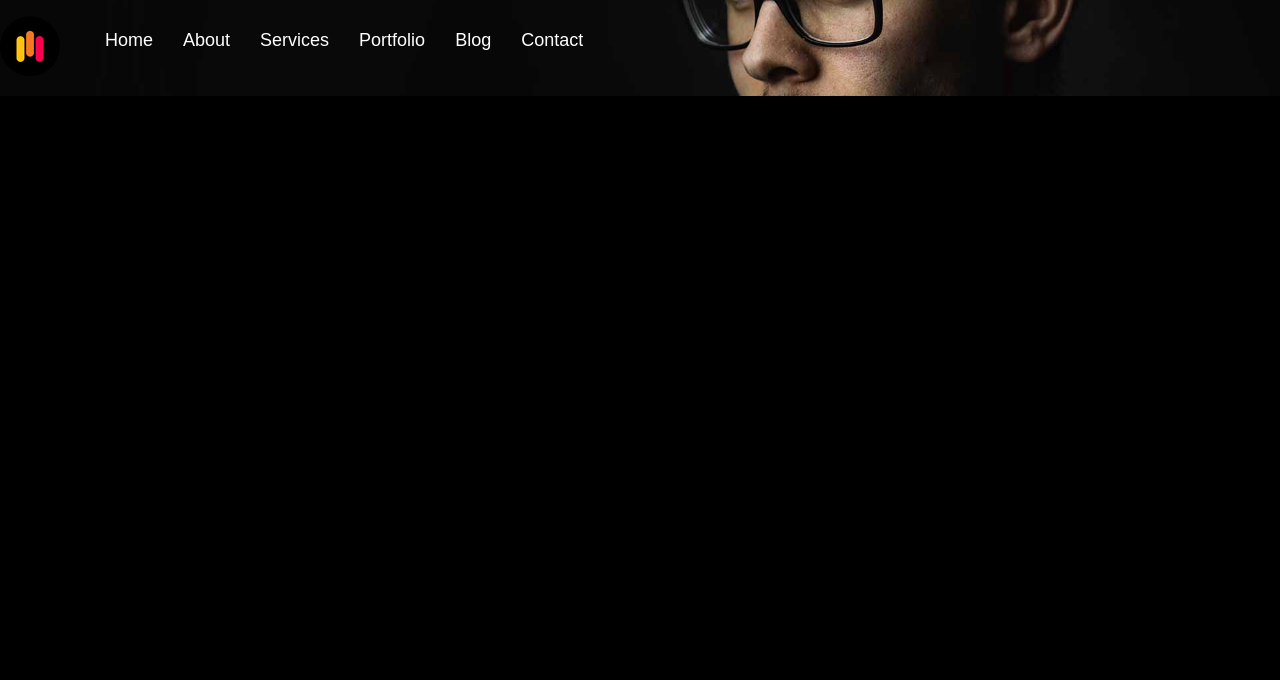
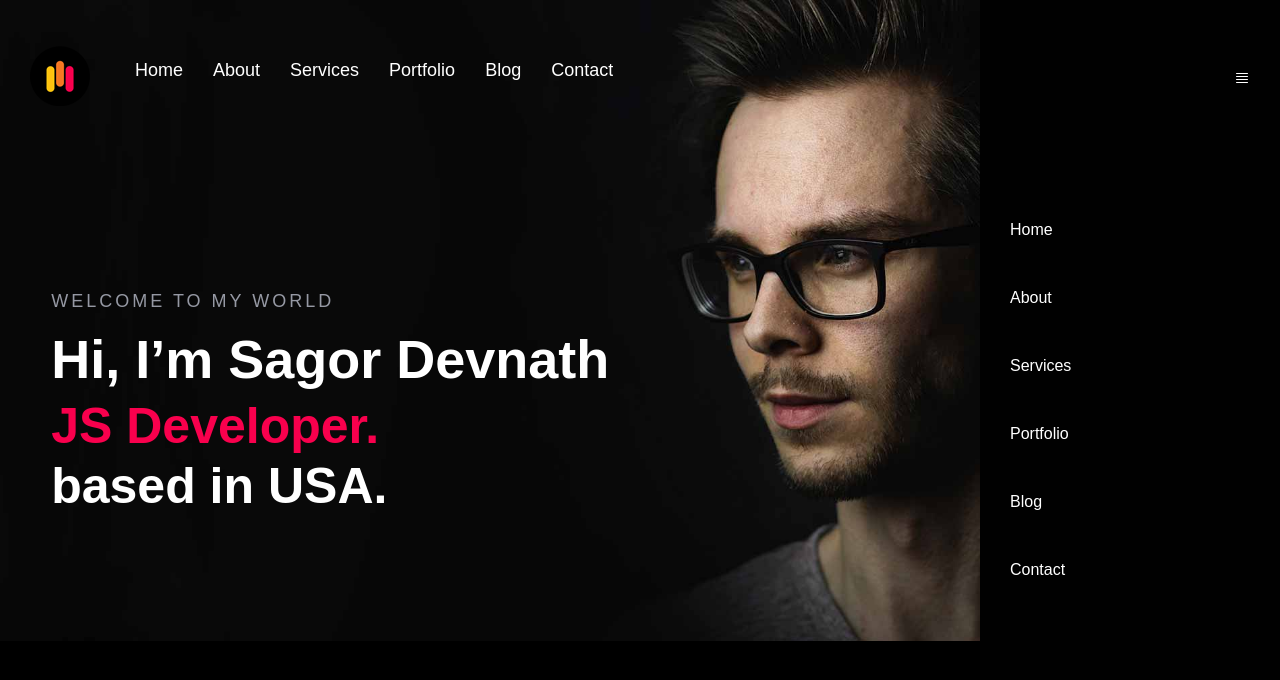
Before and after one commit to sagordevnath/sagor-portfolio, a React (Create React App) app: page / in a window 1280 px wide. Shown: the top 680 px of the page. Built offline with nearby package versions, Linux system fonts and the light colour scheme.

Commit message:
home section create

```diff
--- a/src/Home.css
+++ b/src/Home.css
@@ -1,13 +1,100 @@
-.home__bg {
+.home__bg{
     background-image: url(./Assets/images/bg.jpg);
-    background-color: black;
+    background-color: #010101;
+    background-position: 50%;
+    background-repeat: no-repeat;
     background-size: cover;
-    background-repeat: no-repeat;
-    background-position: 50%;
-
 }
-
-li.nav__item{
+li.nav__items{
     font-size: 18px;
     padding-bottom: 15px;
 }
+.home__content{
+    padding: 125px 0px;
+}
+h1.home__text{
+    font-size: 18px;
+    font-weight: 400;
+    letter-spacing: 3px;
+    color: rgba(198,201,216,.75)!important;
+}
+h2.home__text{
+    font-size: 54px;
+    line-height: 54px;
+    font-weight: 800;
+    font-family: Montserrat,sans-serif;
+}
+h3.home__text{
+    font-size: 50px;
+    font-weight: 800;
+    font-family: Montserrat,sans-serif;
+    line-height: 40px;
+}
+h4.home__text{
+    font-size: 50px;
+    font-weight: 800;
+    line-height: 40px;
+    font-family: Montserrat,sans-serif;
+
+}
+.header{
+    transition: .4s all ease;
+}
+.header.active{
+    position: fixed;
+    z-index: 1000;
+    width: 100%;
+    padding: 0px 30px;
+    background-color: #191919;
+}
+.toggle__menu {
+    display: flex;
+    justify-content: flex-end;
+    float: right;
+    z-index: 1000;
+    width: 100%;
+}
+ul.sidebar.d__flex {
+    flex-wrap: wrap;
+    height: 100%;
+    position: fixed;
+    right: 0%;
+    background: #010101;
+    justify-content: center;
+    width: 300px;
+    top: 0%;
+    flex-direction: column;
+}
+li.sideNavbar{
+    padding: 25px 30px;
+}
+/* RESPONSIVE */
+@media only screen and (max-width: 768px){
+ .header{
+     justify-content: space-between;
+ }
+ .navigation.pxy__30 {
+        display: none;
+    }
+h2.white.pz__10 {
+    font-size: 50px!important;
+}
+svg.bi.bi-justify.white.pointer {
+    width: 30px;
+    height: 30px;
+}
+}
+@media only screen and (max-width: 425px){
+    h2.home__text.pz__10{
+    font-size: 32px;
+}
+h3.sweet.pz__10 {
+    font-size: 40px;
+}
+h1.home__text {
+    font-size: 14px;
+}
+h4.home__text {
+    font-size: 45px;
+}
+}
--- a/src/Home.js
+++ b/src/Home.js
@@ -1,29 +1,100 @@
-import React from 'react'
-import logo from './Assets/images/logo.png';
-import './Home.css'
+import React, {useState} from "react";
+import "./Home.css";
+import logo from "./Assets/images/logo.png";
 
 function Home() {
+  // fixed Header
+  window.addEventListener("scroll", function () {
+    const header = document.querySelector(".header");
+    header.classList.toggle("active", window.scrollY > 0);
+  });
+  // Toogle Menu//
+   const [show, setShow] = useState(true);
   return (
-    <div className='home'>
+    <div className="home" id="Home">
       <div className="home__bg">
-            <div className="header d__flex align__items__center pxy-30">
+        <div className="header d__flex align__items__center pxy__30">
           <div className="logo">
             <img src={logo} alt="" />
           </div>
           <div className="navigation pxy__30">
             <ul className="navbar d__flex">
-                        <a href="#Home"><li className='nav__item mx__15'>Home</li></a>
-                        <a href="#About"><li className='nav__item mx__15'>About</li></a>
-                        <a href="#Services"><li className='nav__item mx__15'>Services</li></a>
-                        <a href="#Portfolio"><li className='nav__item mx__15'>Portfolio</li></a>
-                        <a href="#Blog"><li className='nav__item mx__15'>Blog</li></a>
-                        <a href="#Contact"><li className='nav__item mx__15'>Contact</li></a>
+              <a href="#Home">
+                <li className="nav__items mx__15">Home</li>
+              </a>
+              <a href="#About">
+                <li className="nav__items mx__15">About</li>
+              </a>
+              <a href="#Services">
+                <li className="nav__items mx__15">Services</li>
+              </a>
+              <a href="#Portfolio">
+                <li className="nav__items mx__15">Portfolio</li>
+              </a>
+              <a href="#Blog">
+                <li className="nav__items mx__15">Blog</li>
+              </a>
+              <a href="#Contact">
+                <li className="nav__items mx__15">Contact</li>
+              </a>
             </ul>
+          </div>
+          {/* Toogle Menu */}
+          <div className="toggle__menu">
+            <svg onClick={() => setShow(!show)}
+              xmlns="http://www.w3.org/2000/svg"
+              width="16"
+              height="16"
+              fill="currentColor"
+              class="bi bi-justify white pointer"
+              viewBox="0 0 16 16"
+            >
+              <path
+                fill-rule="evenodd"
+                d="M2 12.5a.5.5 0 0 1 .5-.5h11a.5.5 0 0 1 0 1h-11a.5.5 0 0 1-.5-.5zm0-3a.5.5 0 0 1 .5-.5h11a.5.5 0 0 1 0 1h-11a.5.5 0 0 1-.5-.5zm0-3a.5.5 0 0 1 .5-.5h11a.5.5 0 0 1 0 1h-11a.5.5 0 0 1-.5-.5zm0-3a.5.5 0 0 1 .5-.5h11a.5.5 0 0 1 0 1h-11a.5.5 0 0 1-.5-.5z"
+              />
+            </svg>
+          </div>
+          {show ?(
+          <div className="sideNavbar">
+              <ul className="sidebar d__flex">
+              <li className="sideNavbar">
+              <a href="#home">Home</a>
+            </li>
+            <li className="sideNavbar">
+              <a href="#about">About</a>
+            </li>
+            <li className="sideNavbar">
+              <a href="#services">Services</a>
+            </li>
+            <li className="sideNavbar">
+              <a href="#portfolio">Portfolio</a>
+            </li>
+            <li className="sideNavbar">
+              <a href="#blog">Blog</a>
+            </li>
+            <li className="sideNavbar">
+              <a href="#contact">Contact</a>
+            </li>
+              </ul>
+          </div>
+           ) : null}
+        </div>
+        {/* HOME CONTENT */}
+        <div className="container">
+          <div className="home__content">
+            <div className="home__meta">
+              <h1 className="home__text pz__10">WELCOME TO MY WORLD</h1>
+              <h2 className="home__text pz__10">Hi, I’m Sagor Devnath</h2>
+              <h3 className="home__text sweet pz__10">JS Developer.</h3>
+              <h4 className="home__text pz__10">based in USA.</h4>
             </div>
           </div>
         </div>
       </div>
-  )
+    </div>
+
+);
 }
 
-export default Home
+export default Home;
```
Lines whose indentation alone changed are shown as unchanged.
